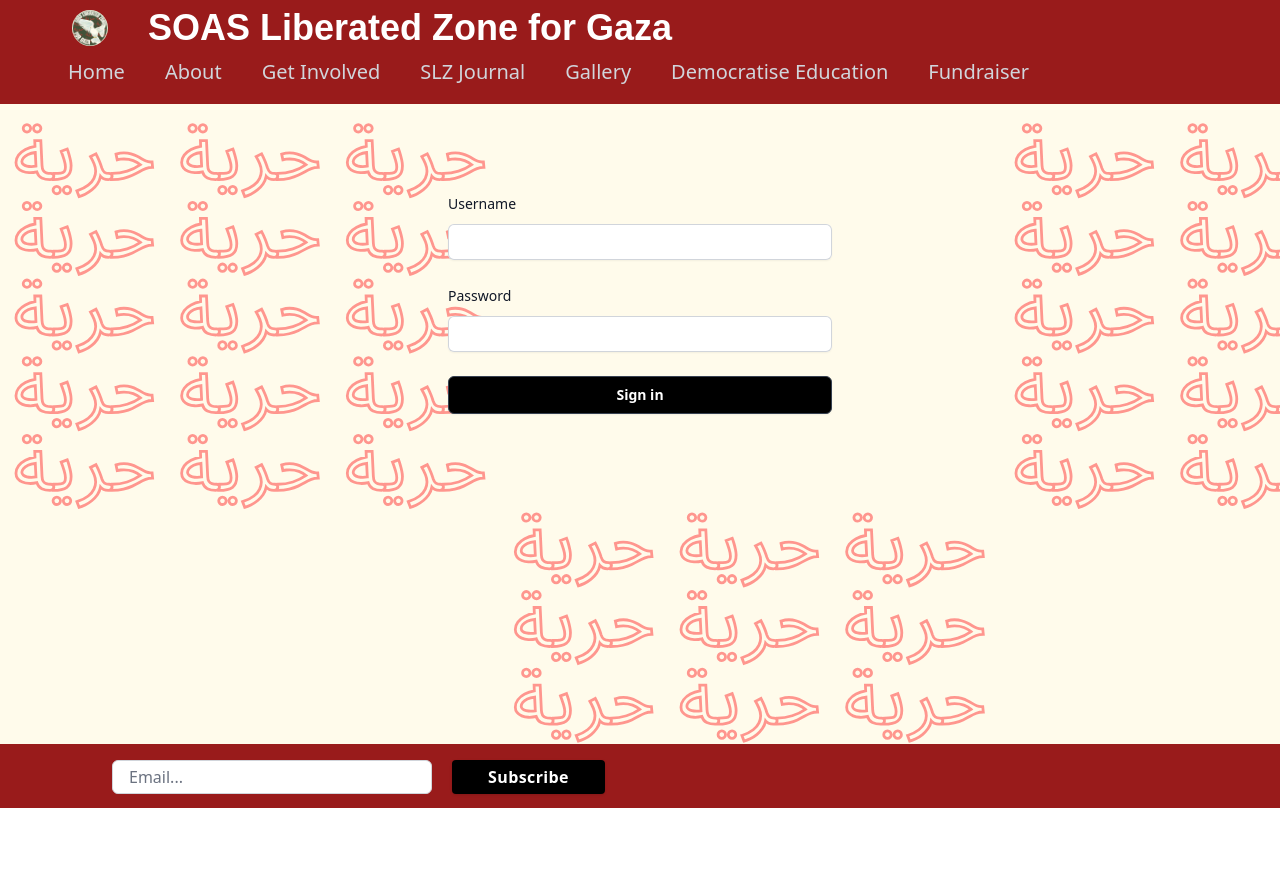
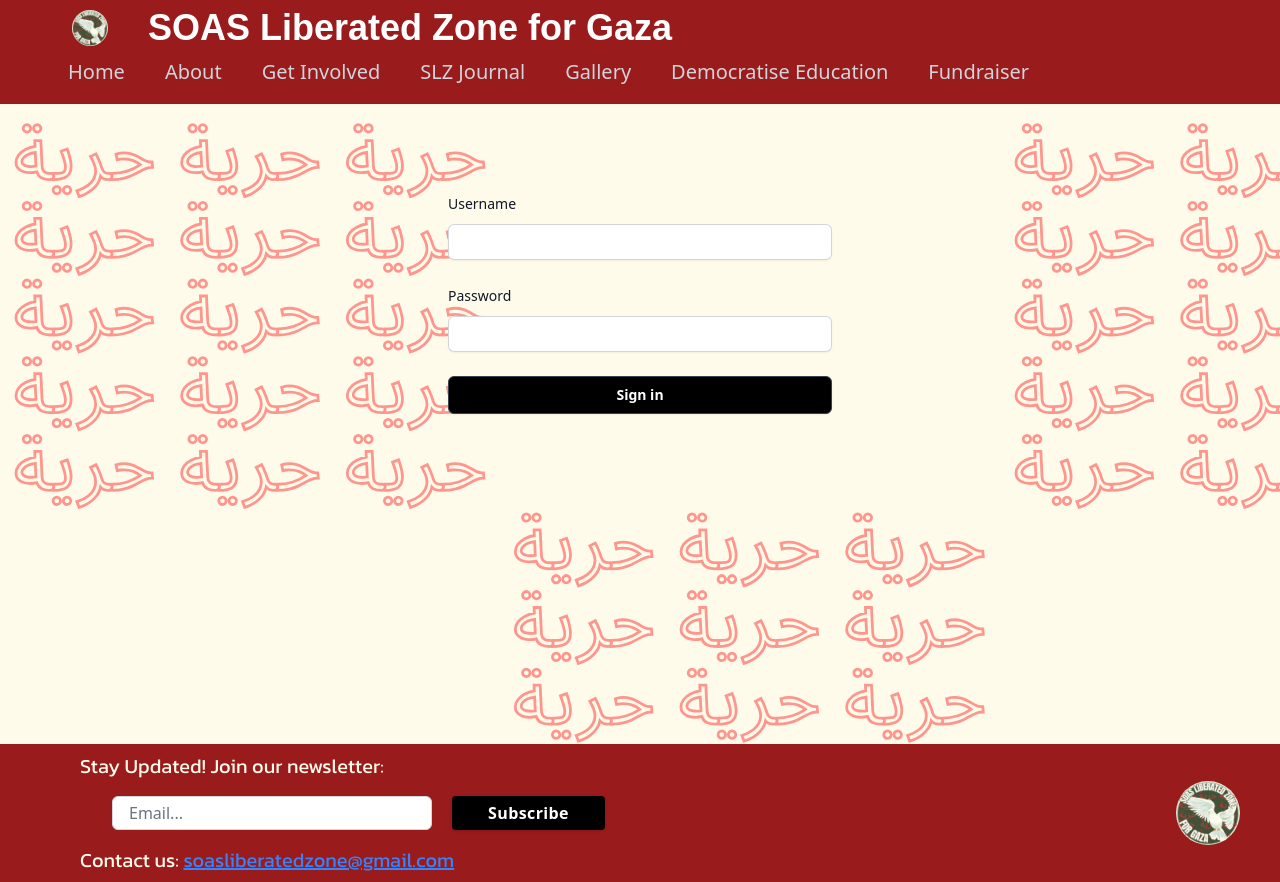
Before and after one commit to adilkhan49/soas-liberated-zone, a React (Vite) app in the folder frontend/: page /login in a window 1280 px wide. Before the commit the page ends 810 px from the top, so only its background shows below. Built offline with nearby package versions, Linux system fonts and the light colour scheme; a web font is replaced by a local one.

Commit message:
footer changes

```diff
--- a/frontend/src/routes/root.jsx
+++ b/frontend/src/routes/root.jsx
@@ -12,14 +12,6 @@ export default function Root() {
 
   let { user, logoutUser } = useContext(AuthContext)
   const [isNavOpen, setIsNavOpen] = useState(false);
-  // function toggleMenu() {
-  //   const menu = document.querySelector("#mobile-menu")
-  //   if (menu.classList.contains('hidden')) {
-  //       menu.classList.remove('hidden');
-  //   } else {
-  //       menu.classList.add('hidden');
-  //   }
-  // }
 
   return (
 <div class="min-h-screen relative w-full bg-amber-50">
@@ -112,12 +104,24 @@ export default function Root() {
       <Outlet />
   </div>
 
-  <div class="flex flex-row h-16 bg-red-800 z-50 bottom-0 ">
-    <div class="max-w-7xl pl-4 lg:pl-20">
-      <Subscribe />
+  <div class="flex bg-red-800 z-50 bottom-0 items-center gap-x-10">
+    <div class="">
+      <div class="flex flex-col items-start max-w-7xl pl-4 lg:pl-20 lg:py-2">
+        <div class="font-kanit text-xl text-amber-50">
+          Stay Updated! Join our newsletter:
+        </div>
+        <Subscribe />
+        <div class="font-kanit text-xl text-amber-50">
+          Contact us: <a href='mailto:soasliberatedzone@gmail.com' class='text-blue-500'>soasliberatedzone@gmail.com</a>
+        </div>
+      </div>
+    </div>
+    <div class='absolute hidden sm:block right-0 sm:right-10 md:right-15'>
+      <a href="/">
+        <img src={logo} class="h-16 w-auto rounded-full" ></img>
+      </a>
     </div>
   </div>
-
 </div>
 
   );
```
